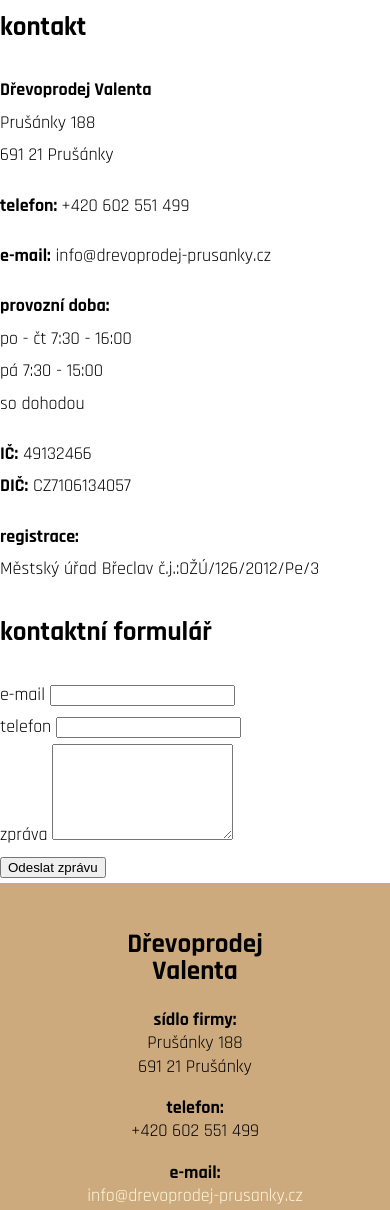
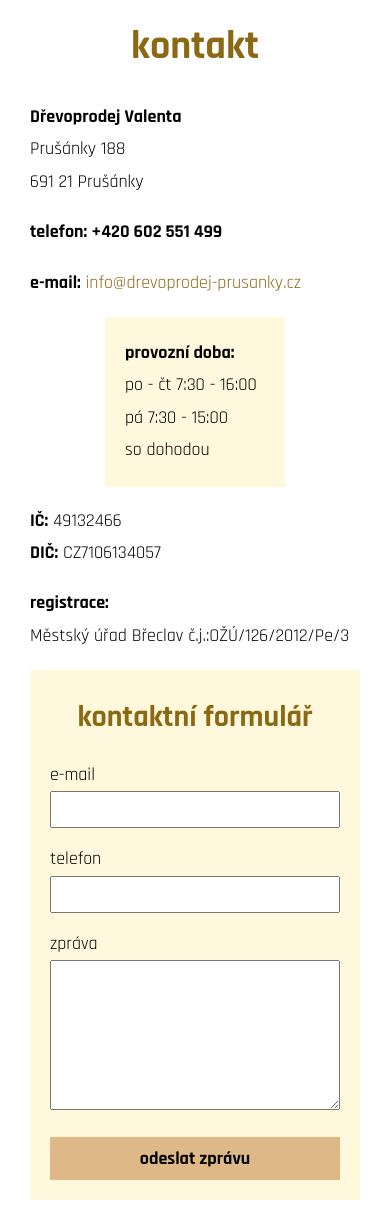
Before and after one commit to evamarko/PROJEKT-Drevoprodej-Valenta, an Eleventy site: page kontakt.html in a window 390 px wide. Shown: the part 319-1529 px from the top of the page. Built offline with nearby package versions, Linux system fonts and the light colour scheme; Eleventy itself is replaced by a stand-in of ours; files that its build step writes are made by us from their sources.

Commit message:
Stylování sekce kontakt mobil

```diff
--- a/kontakt.html
+++ b/kontakt.html
@@ -4,22 +4,29 @@ title: Kontakt - Dřevoprodej Valenta Prušánky
 ---
 
 <section class="contact">
-  <h1>kontakt</h1>
+  <h1 class="contact__headline1">kontakt</h1>
 
   <p>
     <strong>Dřevoprodej Valenta </strong> <br />
     Prušánky 188 <br />
     691 21 Prušánky
   </p>
-  <p><strong>telefon: </strong>+420 602 551 499</p>
-  <p><strong>e-mail:</strong> info@drevoprodej-prusanky.cz</p>
+  <p><strong>telefon: +420 602 551 499 </strong></p>
+  <p>
+    <strong>e-mail:</strong>
+    <a class="contact__email" href="mailto:info@drevoprodej-prusanky.cz"
+      >info@drevoprodej-prusanky.cz</a
+    >
+  </p>
 
+  <div class="contact__times">
     <p>
       <strong>provozní doba:</strong> <br />
       po - čt 7:30 - 16:00 <br />
       pá 7:30 - 15:00 <br />
       so dohodou
     </p>
+  </div>
 
   <p>
     <strong>IČ:</strong> 49132466 <br />
@@ -31,23 +38,42 @@ title: Kontakt - Dřevoprodej Valenta Prušánky
     Městský úřad Břeclav č.j.:OŽÚ/126/2012/Pe/3
   </p>
 
-  <h1>kontaktní formulář</h1>
+  <div class="contact__form">
+    <h2 class="contact__headline2">kontaktní formulář</h2>
     <form action="" method="post">
       <div>
-      <label for="email">e-mail</label>
-      <input type="email" name="email" id="email" required />
+        <label class="contact__form-label" for="email">e-mail</label>
+        <input
+          class="contact__form-input"
+          type="email"
+          name="email"
+          id="email"
+          required
+        />
       </div>
 
       <div>
-      <label for="telefon">telefon</label>
-      <input type="tel" name="telefon" id="telefon" />
+        <label class="contact__form-label" for="telefon">telefon</label>
+        <input
+          class="contact__form-input"
+          type="tel"
+          name="telefon"
+          id="telefon"
+        />
       </div>
 
       <div>
-      <label for="zprava">zpráva</label>
-      <textarea name="zprava" id="zprava" rows="6" required></textarea>
+        <label class="contact__form-label" for="zprava">zpráva</label>
+        <textarea
+          class="contact__form-textarea"
+          name="zprava"
+          id="zprava"
+          rows="6"
+          required
+        ></textarea>
       </div>
 
-    <button type="submit">Odeslat zprávu</button>
+      <button class="contact__form-button" type="submit">odeslat zprávu</button>
     </form>
+  </div>
 </section>
--- a/scss/_about.scss
+++ b/scss/_about.scss
@@ -1,55 +1,15 @@
 @use "colors";
 @use "base";
 
-//Section about
+//Sekce about
 .about {
-  padding: base.$spacer;
   text-align: justify;
-
-  @media screen and (min-width: 540px) {
-    padding: 80px;
-  }
-
-  @media screen and (min-width: 960px) {
-    padding: 100px;
-  }
-}
-
-//Main headline H1
-.about__headline1 {
-  font-size: 40px;
-  color: colors.$color-wood-light2;
-  text-align: center;
-  margin: 0;
-
-  @media screen and (min-width: 540px) {
-    font-size: 50px;
-  }
-
-  @media screen and (min-width: 960px) {
-    font-size: 60px;
-  }
 }
 
 //Image
 .about__image {
   border-radius: 0 30px 30px 30px;
   margin: base.$spacer 0;
-}
-
-//Headline H2
-.about__headline2 {
-  color: colors.$color-wood-light2;
-  text-align: center;
-  font-size: 30px;
-
-  @media screen and (min-width: 540px) {
-    font-size: 40px;
-  }
-
-  @media screen and (min-width: 960px) {
-    font-size: 50px;
-  }
 }
 
 //Icons
--- a/scss/_base.scss
+++ b/scss/_base.scss
@@ -23,8 +23,6 @@ html {
 body {
   font-family: $default-font;
   font-size: $body-text;
-  //color: colors.$color-black;
-  //background-color: colors.$color-grey;
   margin: 0;
   padding: 0;
   line-height: 1.8;
@@ -34,3 +32,51 @@ body {
 img {
   width: 100%;
 }
+
+//Padding sekce
+.about,
+.services,
+.contact {
+  padding: $spacer;
+
+  @media screen and (min-width: 540px) {
+    padding: 80px;
+  }
+
+  @media screen and (min-width: 960px) {
+    padding: 100px;
+  }
+}
+
+//H1
+.about__headline1,
+.contact__headline1 {
+  font-size: 40px;
+  color: colors.$color-wood-light2;
+  text-align: center;
+  margin: 0;
+
+  @media screen and (min-width: 540px) {
+    font-size: 50px;
+  }
+
+  @media screen and (min-width: 960px) {
+    font-size: 60px;
+  }
+}
+
+//H2
+.about__headline2,
+.contact__headline2 {
+  color: colors.$color-wood-light2;
+  text-align: center;
+  font-size: 30px;
+
+  @media screen and (min-width: 540px) {
+    font-size: 40px;
+  }
+
+  @media screen and (min-width: 960px) {
+    font-size: 50px;
+  }
+}
--- /dev/null
+++ b/scss/_contact.scss
@@ -0,0 +1,78 @@
+@use "colors";
+@use "base";
+
+//Sekce kontakt
+
+//Odkaz e-mail
+.contact__email {
+  color: colors.$color-wood-light2;
+  text-decoration: none;
+}
+
+.contact__email:hover,
+.contact__email:focus,
+.contact__email:active {
+  color: colors.$color-wood-light3;
+}
+
+//Provozní doba
+.contact__times {
+  background-color: colors.$color-wood-light;
+  width: 180px;
+  padding: 20px;
+  margin: 0 auto;
+}
+
+.contact__times p {
+  margin: 0;
+}
+
+//Formulář
+.contact__form {
+  background-color: colors.$color-wood-light;
+  padding: 20px;
+}
+
+.contact__headline2 {
+  margin: 0;
+}
+
+//Labels
+.contact__form-label {
+  display: block;
+  margin-top: 15px;
+}
+
+//Inputs
+.contact__form-input,
+.contact__form-textarea {
+  width: 100%;
+  padding: 5px;
+  font-family: base.$default-font;
+  font-size: base.$body-text;
+  outline: none;
+}
+
+.contact__form-input:focus,
+.contact__form-textarea:focus {
+  border: 2px solid colors.$color-wood-light2;
+}
+
+//Button
+.contact__form-button {
+  width: 100%;
+  padding: 10px;
+  margin-top: 15px;
+  font-family: base.$default-font;
+  font-size: base.$body-text;
+  border: none;
+  background-color: colors.$color-wood-light4;
+  font-weight: bold;
+}
+
+.contact__form-button:active,
+.contact__form-button:hover,
+.contact__form-button:focus {
+  background-color: colors.$color-wood-light2;
+  color: colors.$color-white;
+}
--- a/scss/_services.scss
+++ b/scss/_services.scss
@@ -40,19 +40,16 @@
 
 //Section services
 .services {
-  padding: base.$spacer;
   display: grid;
   grid-template-rows: 3fr;
   gap: 20px;
   margin: 0 auto;
 
   @media screen and (min-width: 540px) {
-    padding: 80px;
     width: 80%;
   }
 
   @media screen and (min-width: 960px) {
-    padding: 100px;
     grid-template-rows: 1fr;
     grid-template-columns: 1fr 1fr 1fr;
   }
--- a/scss/style.scss
+++ b/scss/style.scss
@@ -8,4 +8,6 @@
 
 @use "services";
 
+@use "contact";
+
 @use "footer";
```
Also changed, not shown: css/style.css, 1 other file. Lines whose indentation alone changed are shown as unchanged.
